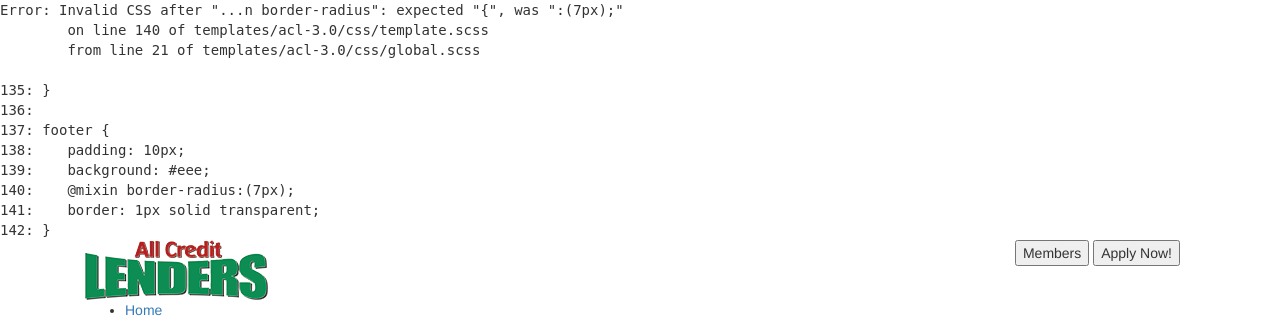
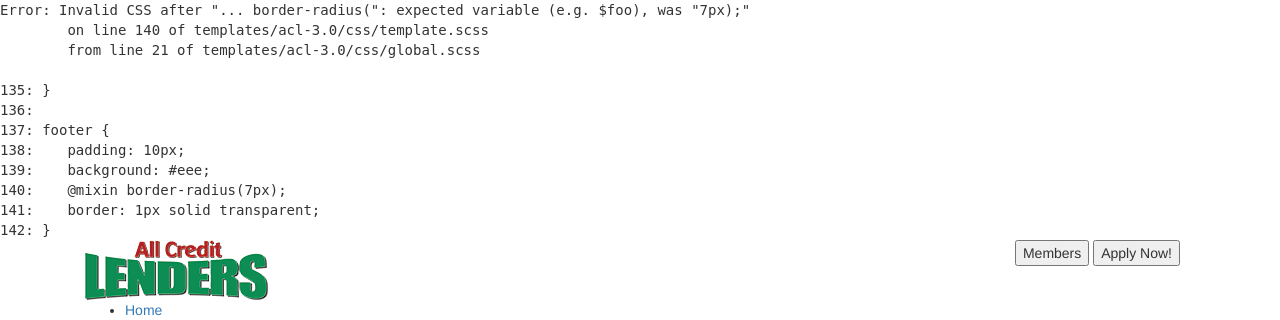
Before and after one commit to gn6me/allcreditlenders, a PHP site: page / in a window 1280 px wide. Shown: the top 320 px of the page. Run offline with PHP 8.4, Linux system fonts and the light colour scheme; some libraries are stand-ins or nearby versions.

Commit message:
Mixed css error [deploy: production]

```diff
--- a/templates/acl-3.0/css/build/global.css
+++ b/templates/acl-3.0/css/build/global.css
@@ -1,5 +1,5 @@
 /*
-Error: Invalid CSS after "...n border-radius": expected "{", was ":(7px);"
+Error: Invalid CSS after "... border-radius(": expected variable (e.g. $foo), was "7px);"
         on line 140 of templates/acl-3.0/css/template.scss
         from line 21 of templates/acl-3.0/css/global.scss
 
@@ -8,7 +8,7 @@ Error: Invalid CSS after "...n border-radius": expected "{", was ":(7px);"
 137: footer {
 138: 	padding: 10px;
 139: 	background: #eee;
-140: 	@mixin border-radius:(7px);
+140: 	@mixin border-radius(7px);
 141: 	border: 1px solid transparent;
 142: }
 
@@ -16,10 +16,14 @@ Backtrace:
 templates/acl-3.0/css/template.scss:140
 templates/acl-3.0/css/global.scss:21
 C:/Ruby22-x64/lib/ruby/gems/2.2.0/gems/sass-3.4.18/lib/sass/scss/parser.rb:1162:in `expected'
-C:/Ruby22-x64/lib/ruby/gems/2.2.0/gems/sass-3.4.18/lib/sass/scss/parser.rb:1098:in `expected'
-C:/Ruby22-x64/lib/ruby/gems/2.2.0/gems/sass-3.4.18/lib/sass/scss/parser.rb:1093:in `tok!'
-C:/Ruby22-x64/lib/ruby/gems/2.2.0/gems/sass-3.4.18/lib/sass/scss/parser.rb:638:in `block'
-C:/Ruby22-x64/lib/ruby/gems/2.2.0/gems/sass-3.4.18/lib/sass/scss/parser.rb:231:in `mixin_directive'
+C:/Ruby22-x64/lib/ruby/gems/2.2.0/gems/sass-3.4.18/lib/sass/script/lexer.rb:221:in `expected!'
+C:/Ruby22-x64/lib/ruby/gems/2.2.0/gems/sass-3.4.18/lib/sass/script/parser.rb:578:in `assert_tok'
+C:/Ruby22-x64/lib/ruby/gems/2.2.0/gems/sass-3.4.18/lib/sass/script/parser.rb:426:in `block in defn_arglist!'
+C:/Ruby22-x64/lib/ruby/gems/2.2.0/gems/sass-3.4.18/lib/sass/script/parser.rb:425:in `loop'
+C:/Ruby22-x64/lib/ruby/gems/2.2.0/gems/sass-3.4.18/lib/sass/script/parser.rb:425:in `defn_arglist!'
+C:/Ruby22-x64/lib/ruby/gems/2.2.0/gems/sass-3.4.18/lib/sass/script/parser.rb:121:in `parse_mixin_definition_arglist'
+C:/Ruby22-x64/lib/ruby/gems/2.2.0/gems/sass-3.4.18/lib/sass/scss/parser.rb:1024:in `sass_script'
+C:/Ruby22-x64/lib/ruby/gems/2.2.0/gems/sass-3.4.18/lib/sass/scss/parser.rb:229:in `mixin_directive'
 C:/Ruby22-x64/lib/ruby/gems/2.2.0/gems/sass-3.4.18/lib/sass/scss/parser.rb:219:in `special_directive'
 C:/Ruby22-x64/lib/ruby/gems/2.2.0/gems/sass-3.4.18/lib/sass/scss/parser.rb:194:in `directive'
 C:/Ruby22-x64/lib/ruby/gems/2.2.0/gems/sass-3.4.18/lib/sass/scss/parser.rb:658:in `block_child'
@@ -69,4 +73,4 @@ C:/Ruby22-x64/bin/sass:23:in `<main>'
 body:before {
   white-space: pre;
   font-family: monospace;
-  content: "Error: Invalid CSS after \"...n border-radius\": expected \"{\", was \":(7px);\"\A         on line 140 of templates/acl-3.0/css/template.scss\A         from line 21 of templates/acl-3.0/css/global.scss\A \A 135: }\A 136: \A 137: footer {\A 138: 	padding: 10px;\A 139: 	background: #eee;\A 140: 	@mixin border-radius:(7px);\A 141: 	border: 1px solid transparent;\A 142: }"; }
+  content: "Error: Invalid CSS after \"... border-radius(\": expected variable (e.g. $foo), was \"7px);\"\A         on line 140 of templates/acl-3.0/css/template.scss\A         from line 21 of templates/acl-3.0/css/global.scss\A \A 135: }\A 136: \A 137: footer {\A 138: 	padding: 10px;\A 139: 	background: #eee;\A 140: 	@mixin border-radius(7px);\A 141: 	border: 1px solid transparent;\A 142: }"; }
--- a/templates/acl-3.0/css/template.scss
+++ b/templates/acl-3.0/css/template.scss
@@ -137,6 +137,6 @@
 footer {
 	padding: 10px;
 	background: #eee;
-	@mixin border-radius:(7px);
+	@mixin border-radius(7px);
 	border: 1px solid transparent;
 }
```
